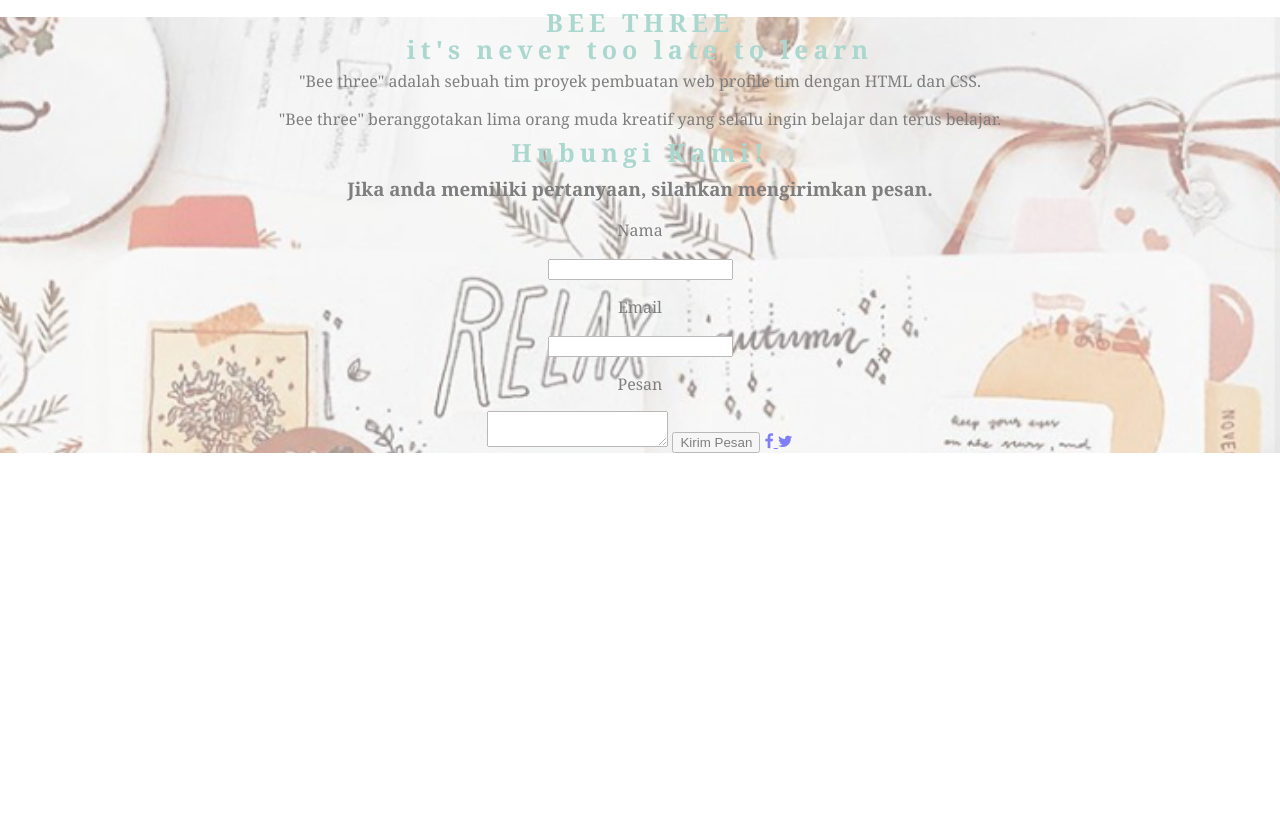
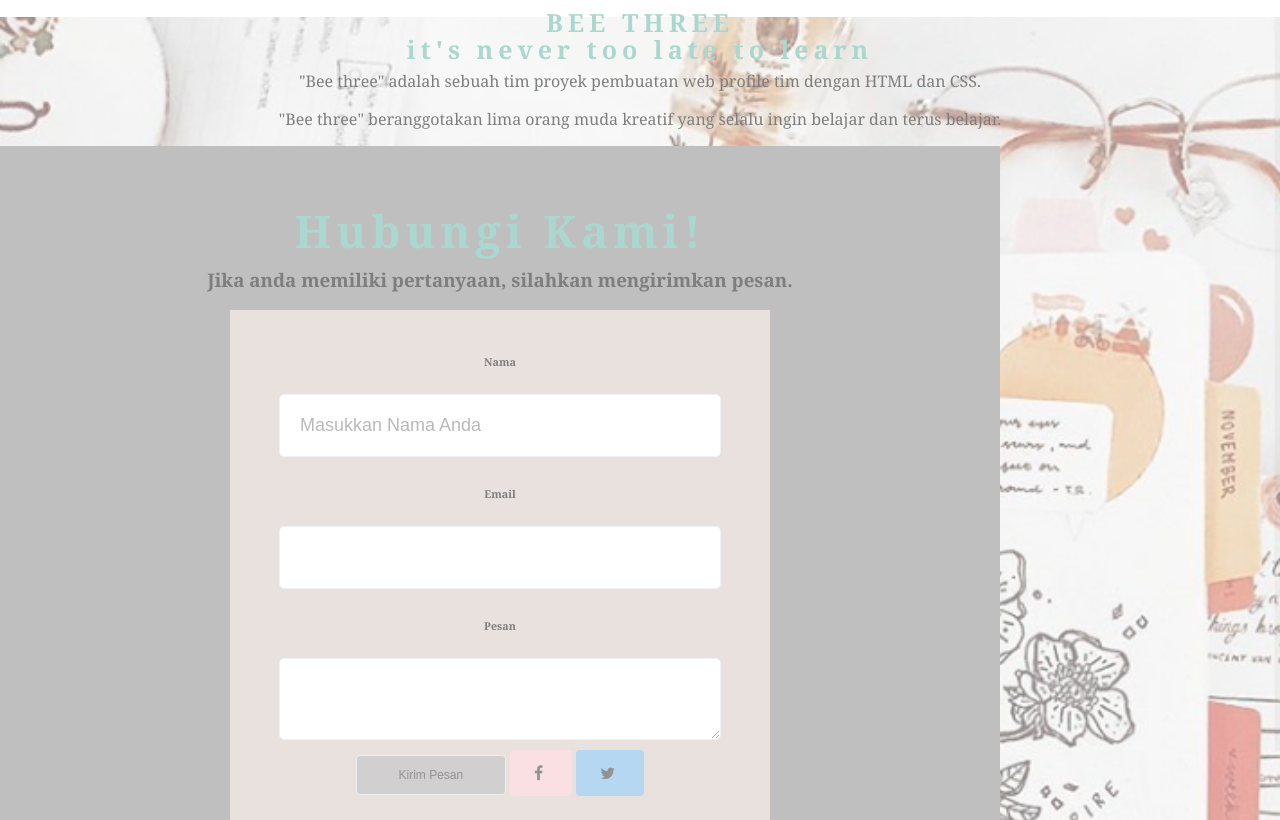
Before and after one commit to astrynoer/progate.github.io, a plain HTML site: page index.html in a window 1280 px wide. Drawn offline with Linux system fonts and the light colour scheme.

Commit message:
Modifikasi Input dan Tambah css

```diff
--- a/index.html
+++ b/index.html
@@ -4,6 +4,7 @@
     <meta charset="utf-8">
     <title>B3_DTS20</title>
     <link rel="stylesheet" href="stylesheet.css">
+    <link rel="stylesheet" href="stylesheet-astry.css">
     <link rel="stylesheet" href="//maxcdn.bootstrapcdn.com/font-awesome/4.3.0/css/font-awesome.min.css">
   </head>
   <body>
@@ -20,11 +21,11 @@
         <h3>Jika anda memiliki pertanyaan, silahkan mengirimkan pesan.<h3>
         </div>
       <div class="contact-form">
-          <p>Nama</p>
+          <h6>Nama</h6>
+          <input placeholder="Masukkan Nama Anda">
+          <h6>Email</h6>
           <input>
-          <p>Email</p>
-          <input>
-          <p>Pesan</p>
+          <h6>Pesan</h6>
           <textarea></textarea>
           <input class="btn contact-submit" type="submit" value="Kirim Pesan">
           <a href="#" class="btn facebook">
--- /dev/null
+++ b/stylesheet-astry.css
@@ -0,0 +1,70 @@
+.extra2 {
+    width: 1000px;
+    background-color: gray;
+    padding-top: 50px;
+}
+
+.atas{
+}
+.extra2 h1{
+    text-align: center;
+    font-size: 45px;
+    letter-spacing: 5px;
+}
+.extra2 h3{
+    text-align: center;
+}
+.contact-form {
+    padding: 20px;
+    background:#d3c4be;
+    width: 500px;
+    margin: 0 auto;
+
+  }
+
+ .contact-form p{
+    padding: 0 30px 0 0;
+    text-align: center;
+ }
+
+  input, textarea {
+    width: 400px;
+    margin-top: 0;
+    margin-bottom:5px;
+    padding: 20px;
+    font-size: 18px;
+    border: 1px solid #dee7ec;
+    border-radius: 5px;
+    color: #999999;
+  }
+
+  .contact-submit {
+    background-color: #999999;
+    font-size: 12px;
+    width: 150px;
+    padding-top: 0 auto;
+  }
+  .btn {
+    padding: 12px 24px;
+    color: black;
+    display: inline-block;
+    opacity: 0.8;
+    border-radius: 4px;
+  }
+
+  .btn:hover {
+    opacity: 1;
+  }
+
+  .facebook {
+    background-color: pink;
+  }
+
+  .twitter {
+    background-color: #55acee;
+  }
+
+
+  .fa {
+    margin-right: 5px;
+  }
```
